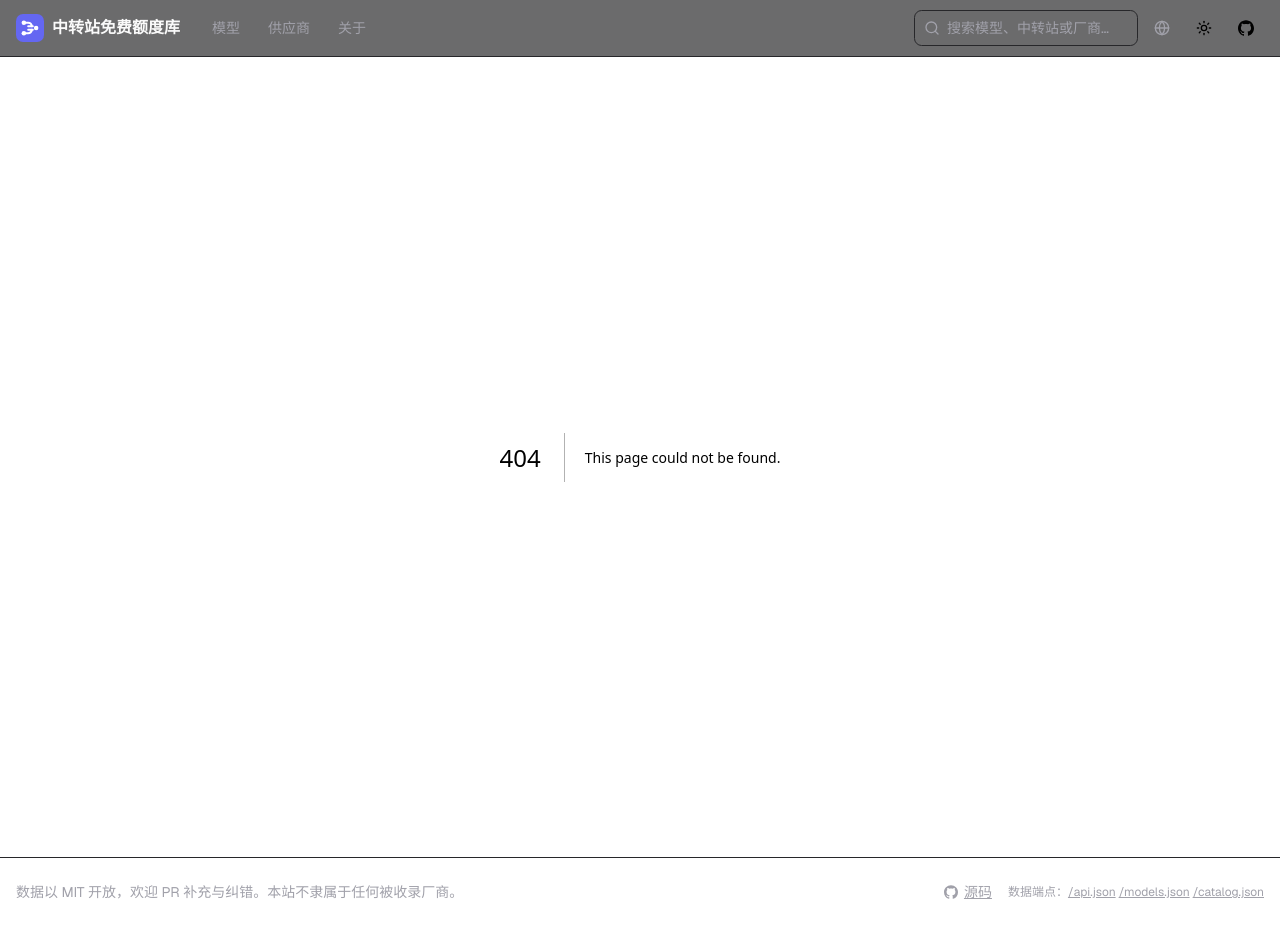
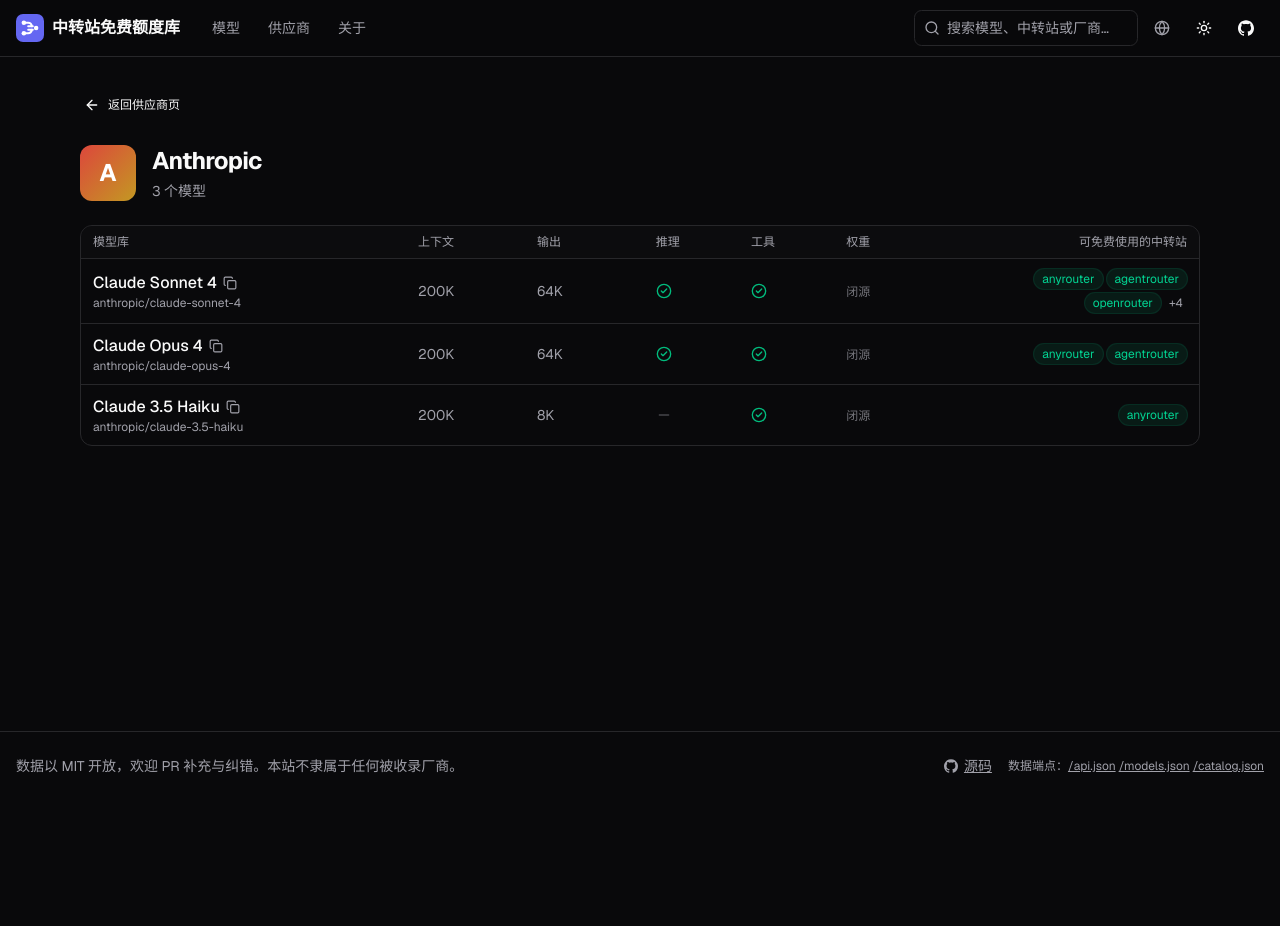
Before and after one commit to justjavac/free-models, a Next.js app: page /labs/anthropic in a window 1280 px wide. Before the commit this address had no page. After the commit the page ends 800 px from the top, so only its background shows below. Built offline with nearby package versions, Linux system fonts and the light colour scheme.

Commit message:
feat(labs): add /labs/[id] pages with per-provider model table; link provider grid and table provider column

```diff
--- /dev/null
+++ b/src/app/labs/[id]/page.tsx
@@ -0,0 +1,38 @@
+import type { Metadata } from "next";
+import { notFound } from "next/navigation";
+import { getCatalog } from "@/lib/data";
+import { LabDetail } from "@/components/lab-detail";
+
+export function generateStaticParams() {
+  const catalog = getCatalog();
+  const providers = Array.from(
+    new Set(Object.values(catalog.models).map((m) => m.provider)),
+  );
+  return providers.map((p) => ({ id: p }));
+}
+
+export const dynamicParams = false;
+
+export async function generateMetadata({
+  params,
+}: {
+  params: Promise<{ id: string }>;
+}): Promise<Metadata> {
+  const { id } = await params;
+  return {
+    title: `${id} · Relay Free-Quota DB`,
+    description: `${id} 的模型列表与可免费使用的中转站。`,
+  };
+}
+
+export default async function LabPage({ params }: { params: Promise<{ id: string }> }) {
+  const { id } = await params;
+  const catalog = getCatalog();
+  const models = Object.values(catalog.models).filter((m) => m.provider === id);
+  if (models.length === 0) notFound();
+  return (
+    <main className="mx-auto max-w-6xl px-4 py-8">
+      <LabDetail provider={id} models={models} catalog={catalog} />
+    </main>
+  );
+}
--- a/src/app/sitemap.ts
+++ b/src/app/sitemap.ts
@@ -11,11 +11,18 @@
     url: `${base}/models/${id}`,
     lastModified: new Date().toISOString(),
   }));
+  const labs = Array.from(
+    new Set(Object.values(getCatalog().models).map((m) => m.provider)),
+  ).map((id) => ({
+    url: `${base}/labs/${id}`,
+    lastModified: new Date().toISOString(),
+  }));
   return [
     { url: base, lastModified: new Date().toISOString() },
     { url: `${base}/providers`, lastModified: new Date().toISOString() },
     { url: `${base}/about`, lastModified: new Date().toISOString() },
     ...relays,
     ...models,
+    ...labs,
   ];
 }
--- /dev/null
+++ b/src/components/lab-detail.tsx
@@ -0,0 +1,177 @@
+"use client";
+
+import Link from "next/link";
+import { useMemo, useState } from "react";
+import { ArrowLeft, Copy, Check, CheckCircle2, Minus } from "lucide-react";
+import type { CatalogJson, Model } from "@/lib/types";
+import { useApp } from "@/components/providers";
+import { Button } from "@/components/ui/button";
+import { monogramStyle, initial } from "@/lib/visual";
+import { formatTokens } from "@/lib/format";
+
+/** 厂商（lab）独立页：logo + 该厂商全部模型表格 */
+export function LabDetail({
+  provider,
+  models,
+  catalog,
+}: {
+  provider: string;
+  models: Model[];
+  catalog: CatalogJson;
+}) {
+  const { t } = useApp();
+  const [copied, setCopied] = useState<string | null>(null);
+
+  // 对齐 models.dev：默认按发布日期倒序（最新在前）
+  const sorted = useMemo(() => {
+    return [...models].sort((a, b) => {
+      if (a.release_date && b.release_date)
+        return b.release_date.localeCompare(a.release_date);
+      if (a.release_date) return -1;
+      if (b.release_date) return 1;
+      return a.name.localeCompare(b.name);
+    });
+  }, [models]);
+
+  const copyId = async (id: string) => {
+    try {
+      await navigator.clipboard.writeText(id);
+    } catch {
+      /* 忽略 */
+    }
+    setCopied(id);
+    setTimeout(() => setCopied((c) => (c === id ? null : c)), 1200);
+  };
+
+  return (
+    <div className="space-y-6">
+      <Button variant="ghost" size="sm" asChild className="-ml-2">
+        <Link href="/providers">
+          <ArrowLeft className="h-4 w-4" />
+          {t("labs.back")}
+        </Link>
+      </Button>
+
+      {/* 标题：logo + 名称 + 模型数 */}
+      <div className="flex items-center gap-4">
+        <span
+          className="flex h-14 w-14 shrink-0 items-center justify-center rounded-xl text-2xl font-bold text-white"
+          style={monogramStyle(provider)}
+        >
+          {initial(provider)}
+        </span>
+        <div>
+          <h1 className="text-2xl font-bold capitalize tracking-tight text-foreground">
+            {provider}
+          </h1>
+          <p className="mt-1 text-sm text-muted-foreground">
+            {t("card.models", { n: sorted.length })}
+          </p>
+        </div>
+      </div>
+
+      {/* 该厂商模型表格 */}
+      <div className="overflow-hidden rounded-xl border border-border">
+        <div className="hidden border-b border-border bg-card/60 px-3 py-2 text-xs font-medium text-muted-foreground md:grid md:grid-cols-[2fr_0.7fr_0.7fr_0.55fr_0.55fr_0.7fr_1.4fr] md:gap-2">
+          <span>{t("models.title")}</span>
+          <span>{t("models.context")}</span>
+          <span>{t("models.output")}</span>
+          <span className="hidden xl:block">{t("models.reasoning")}</span>
+          <span className="hidden xl:block">{t("models.toolCall")}</span>
+          <span className="hidden xl:block">{t("models.weights")}</span>
+          <span className="text-right">{t("models.availableOn")}</span>
+        </div>
+        <ul className="divide-y divide-border">
+          {sorted.map((m) => {
+            const shown = m.available_on.slice(0, 3);
+            const extra = m.available_on.length - shown.length;
+            return (
+              <li
+                key={m.id}
+                className="grid grid-cols-1 gap-1 px-3 py-2.5 transition-colors hover:bg-accent/40 md:grid-cols-[2fr_0.7fr_0.7fr_0.55fr_0.55fr_0.7fr_1.4fr] md:items-center md:gap-2"
+              >
+                <div className="min-w-0">
+                  <div className="flex items-center gap-1.5">
+                    <Link
+                      href={`/models/${m.id}`}
+                      className="truncate font-medium text-foreground hover:underline"
+                    >
+                      {m.name}
+                    </Link>
+                    <button
+                      type="button"
+                      onClick={() => copyId(m.id)}
+                      title={t("models.copyId")}
+                      aria-label={t("models.copyId")}
+                      className="shrink-0 text-muted-foreground transition-colors hover:text-foreground"
+                    >
+                      {copied === m.id ? (
+                        <Check className="h-3.5 w-3.5 text-emerald-400" />
+                      ) : (
+                        <Copy className="h-3.5 w-3.5" />
+                      )}
+                    </button>
+                  </div>
+                  <div className="truncate text-xs text-muted-foreground">{m.id}</div>
+                </div>
+                <div className="hidden text-sm text-muted-foreground md:block">
+                  {formatTokens(m.context)}
+                </div>
+                <div className="hidden text-sm text-muted-foreground md:block">
+                  {formatTokens(m.max_output)}
+                </div>
+                <div className="hidden xl:block">
+                  {m.reasoning ? (
+                    <CheckCircle2 className="h-4 w-4 text-emerald-500" />
+                  ) : (
+                    <Minus className="h-4 w-4 text-muted-foreground/40" />
+                  )}
+                </div>
+                <div className="hidden xl:block">
+                  {m.tool_call ? (
+                    <CheckCircle2 className="h-4 w-4 text-emerald-500" />
+                  ) : (
+                    <Minus className="h-4 w-4 text-muted-foreground/40" />
+                  )}
+                </div>
+                <div className="hidden xl:block">
+                  {m.open_weights ? (
+                    <span className="rounded-full bg-emerald-500/10 px-2 py-0.5 text-xs text-emerald-400 ring-1 ring-emerald-500/25">
+                      {t("models.open")}
+                    </span>
+                  ) : (
+                    <span className="text-xs text-muted-foreground/70">
+                      {t("models.closed")}
+                    </span>
+                  )}
+                </div>
+                <div className="flex flex-wrap justify-start gap-1 md:justify-end">
+                  {m.available_on.length === 0 ? (
+                    <span className="text-xs text-muted-foreground">—</span>
+                  ) : (
+                    <>
+                      {shown.map((rid) => (
+                        <Link
+                          key={rid}
+                          href={`/relay/${rid}`}
+                          className="rounded-full bg-emerald-500/10 px-2 py-0.5 text-xs text-emerald-400 ring-1 ring-emerald-500/20 hover:bg-emerald-500/20"
+                        >
+                          {rid}
+                        </Link>
+                      ))}
+                      {extra > 0 && (
+                        <span className="px-1 py-0.5 text-xs text-muted-foreground">
+                          +{extra}
+                        </span>
+                      )}
+                    </>
+                  )}
+                </div>
+              </li>
+            );
+          })}
+        </ul>
+      </div>
+    </div>
+  );
+}
--- a/src/components/models-explorer.tsx
+++ b/src/components/models-explorer.tsx
@@ -218,15 +218,14 @@
                     <div className="truncate text-xs text-muted-foreground">{m.id}</div>
                   </div>
 
-                  {/* 厂商（链接到筛选） */}
+                  {/* 厂商（链接到 labs 页） */}
                   <div className="hidden text-sm capitalize text-muted-foreground md:block">
-                    <button
-                      type="button"
-                      onClick={() => setProvider(m.provider)}
+                    <Link
+                      href={`/labs/${m.provider}`}
                       className="hover:text-foreground hover:underline"
                     >
                       {m.provider}
-                    </button>
+                    </Link>
                   </div>
 
                   {/* 上下文 */}
--- a/src/components/provider-grid.tsx
+++ b/src/components/provider-grid.tsx
@@ -29,7 +29,7 @@
         {providers.map(([name, count]) => (
           <Link
             key={name}
-            href={`/?provider=${encodeURIComponent(name)}`}
+            href={`/labs/${name}`}
             className="group flex items-center gap-3 rounded-xl border border-border bg-card/50 p-3 transition-colors hover:border-foreground/30"
           >
             <span
--- a/src/lib/i18n.ts
+++ b/src/lib/i18n.ts
@@ -130,6 +130,7 @@
     "providers.labsDesc": "各模型厂商及其收录模型数，点击查看该厂商全部模型",
     "providers.relays": "中转站",
     "providers.relaysDesc": "提供免费额度的 LLM 中转站 / 聚合网关",
+    "labs.back": "返回供应商页",
   },
   en: {
     "site.title": "Relay Free-Quota DB",
@@ -258,6 +259,7 @@
     "providers.labsDesc": "Model providers and their indexed model counts. Click to see all their models.",
     "providers.relays": "Relays",
     "providers.relaysDesc": "LLM relays / gateways offering free quota",
+    "labs.back": "Back to providers",
   },
 } as const;
 
```
